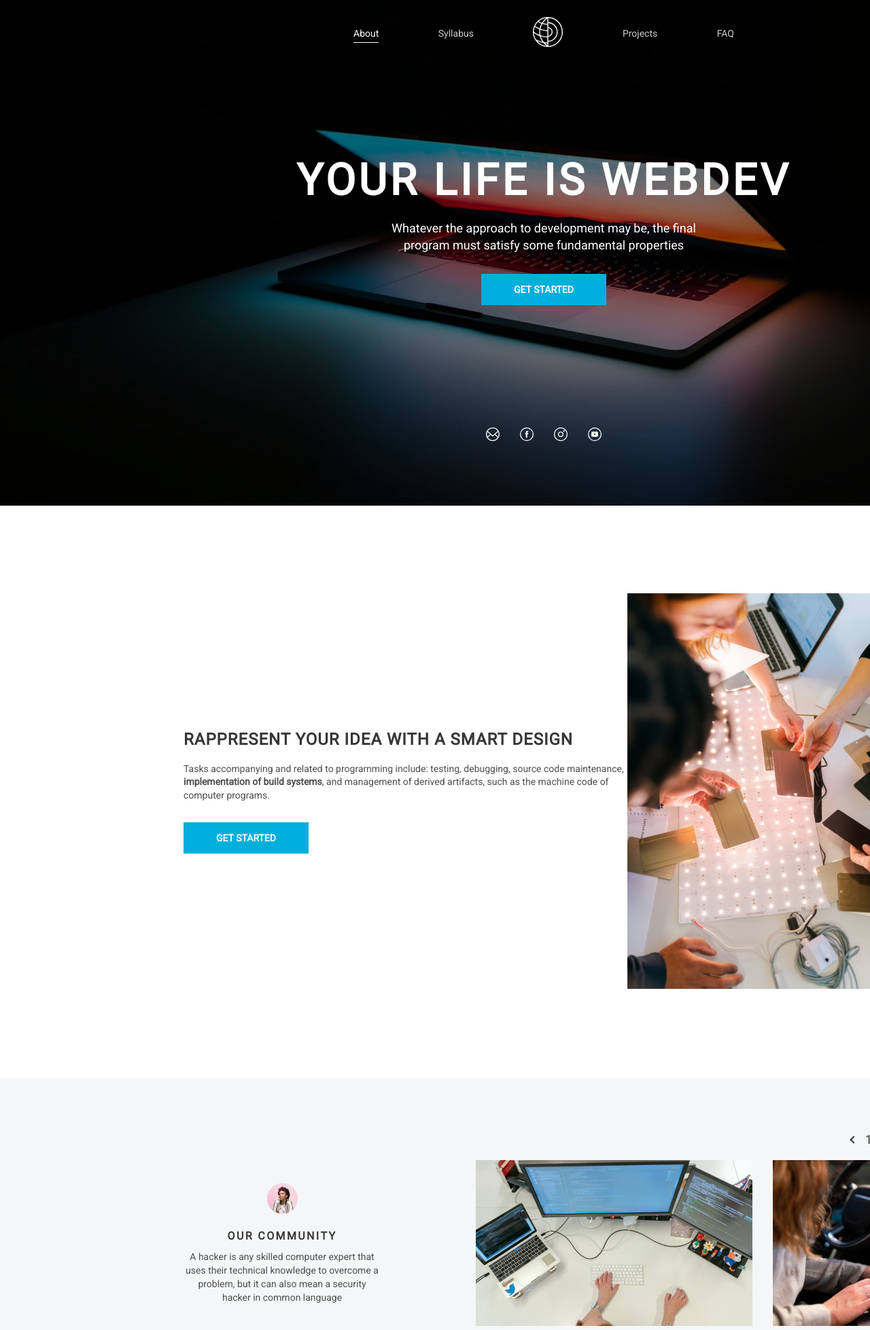
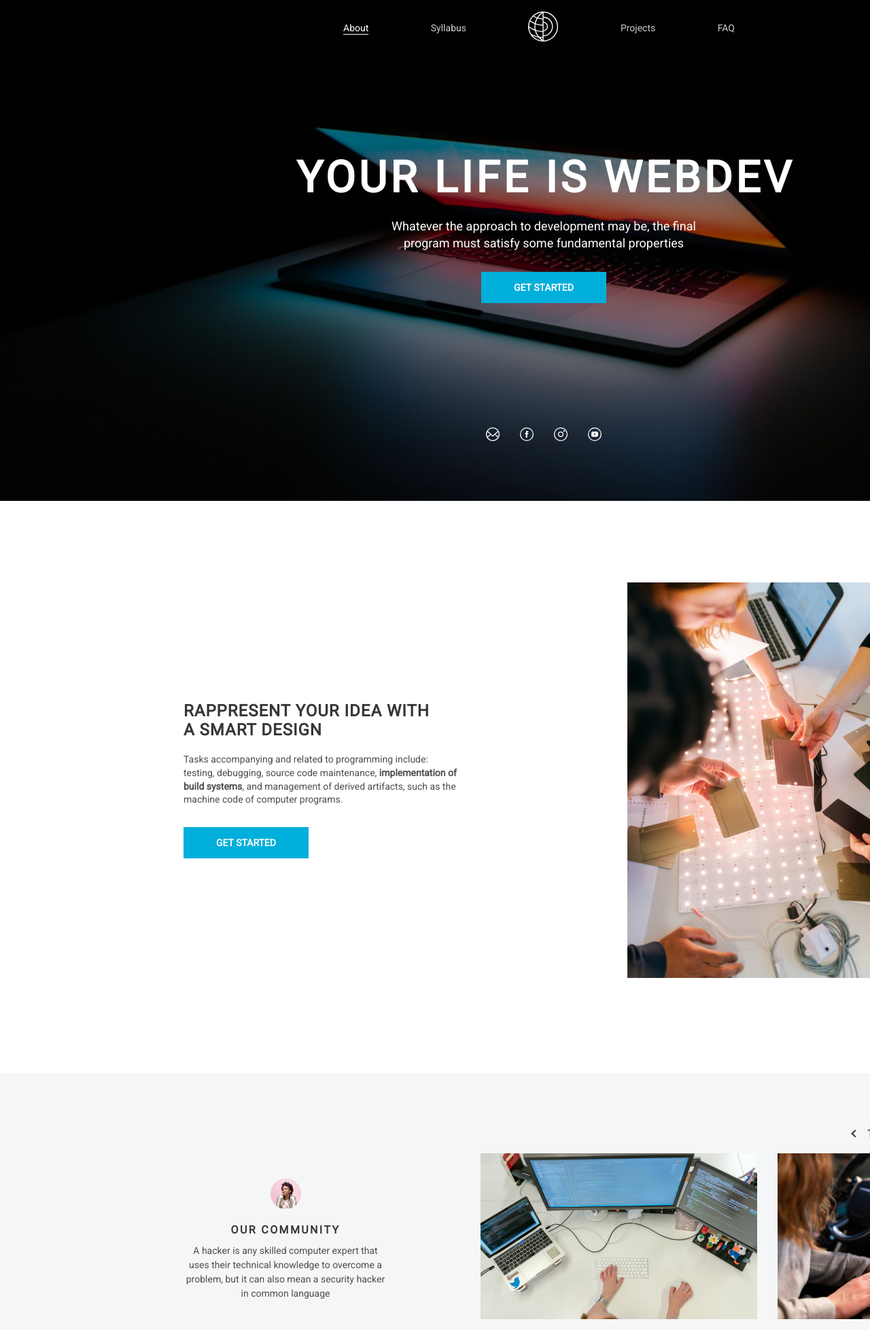
Before and after one commit to lebedos2103/webdev, a plain HTML site: page index.html in a window 1280 px wide. Shown: the top 1957 px of the page at 68% size. Drawn offline with Linux system fonts and the light colour scheme.

Commit message:
fix: update styles to pixelperfect version

```diff
--- a/style.css
+++ b/style.css
@@ -10,9 +10,8 @@ body {
 h1{
     font-weight: bold;
     font-size: 64px;
-    line-height: 75px;
-
-    letter-spacing: 4.5px;
+    line-height: 71px;
+    letter-spacing: 4.8px;
     text-transform: uppercase;
 }
 
@@ -143,13 +142,15 @@ p {
 }
 
 .promo {
-    height: 744px;
+    height: 737px;
     background: rgba(0, 0, 0, 0.4) url(assets/bg-image.png) center/cover;
 }
 
-.header {
-    width: 35%;
+.header__nav {
+    width: 36%;
     margin: 0 auto;
+    padding-top: 17px;
+    padding-right: 14px;
 }
 
 .nav {
@@ -157,9 +158,6 @@ p {
     flex-direction: row;
     align-items: center;
     justify-content: space-between;
-
-    padding: 25px 0;
-
     list-style: none;
 }
 
@@ -174,7 +172,7 @@ p {
 }
 
 .nav__item_active, .nav__item_text:hover {
-    padding-bottom: 5px;
+    padding-bottom: 1px;
 
     font-weight: 500;
     opacity: 1;
@@ -194,16 +192,17 @@ p {
     align-items: center;
     text-align: center;
 
-    margin-top: 130px;
+    margin-top: 161px;
 }
 
 .your-life__title {
+    padding-left: 5px;
     color: white;
 }
 
 .your-life__description {
     width: 500px;
-    margin-top: 20px;
+    margin-top: 23px;
 
     font-size: 18px;
     color: white;
@@ -223,7 +222,7 @@ p {
     align-items: center;
 
     width: 170px;
-    margin: 180px auto 0;
+    margin: 183px auto 0;
 }
 
 .social__link {
@@ -257,18 +256,20 @@ p {
     align-items: center;
 }
 
-.container__wrapper {
+.container__info {
     width: 407px;
 }
 
 .container__image {
     /*width: 410px;*/
     /*height: 580px;*/
+    padding-bottom: 18px;
 }
 
 .container__title {
     color: #373737;
     margin-bottom: 20px;
+    padding-right: 35px;
 }
 
 .container__description {
@@ -280,10 +281,18 @@ p {
     height: 842px;
     background: white;
 }
+.rappresent__wrapper {
+    padding-bottom: 21px;
+}
+.rappresent__image {
+    /*padding-bottom: 14px;*/
+}
 
 .our-community {
     height: 504px;
     margin-left: 270px;
+
+    overflow-x: hidden;
 }
 
 .layout-2-col {
@@ -294,10 +303,12 @@ p {
     width: 300px;
     margin-top: 155px;
     text-align: center;
+
+    flex-shrink: 0;
 }
 
 .community__image {
-    margin-bottom: 20px;
+    margin-bottom: 18px;
 }
 
 .community__title {
@@ -305,11 +316,11 @@ p {
 }
 
 .community__description {
-    line-height: 20px;
+    line-height: 21px;
 }
 
 .slider {
-    margin-left: 140px;
+    margin-left: 137px;
 }
 
 .slider__nav {
@@ -318,9 +329,9 @@ p {
     justify-content: space-around;
 
     width: 80px;
-    margin-top: 80px;
-    margin-left: 550px;
-    margin-bottom: 20px;
+    margin-top: 78px;
+    margin-left: 545px;
+    margin-bottom: 19px;
     font-size: 18px;
 
     color: #373737;
@@ -347,8 +358,7 @@ p {
 
 .slider__items {
     display: flex;
-    width: 900px;
-    overflow-x: hidden;
+    /*width: 900px;*/
 }
 
 .slider__item {
@@ -360,9 +370,12 @@ p {
     background: white;
 }
 
+.implement__wrapper {
+    padding: 0 107px 21px 0;
+}
+
 .implement__image {
     order: -1;
-    margin-right: -40px;
 }
 
 .subscribe {
@@ -377,6 +390,10 @@ p {
 
 .subscribe__title {
     margin-bottom: 30px;
+    color: white;
+}
+.subscribe__form {
+    padding-bottom: 57px;
 }
 
 .download {
@@ -402,23 +419,26 @@ p {
 }
 
 .footer {
+    height: 184px;
+    background: black;
+    padding-top: 59px;
+}
+
+.footer__wrapper {
     display: flex;
     align-items: center;
-    height: 184px;
-
-    background: black;
 }
 
 .footer__menu {
-    width: 240px;
+    width: 236px;
     margin-left: 160px;
 }
 
 .footer__logo {
-    margin-left: 380px;
+    margin-left: 382px;
 }
 
 .footer__copyright {
-    margin-left: 440px;
+    margin-left: 448px;
     color: #818181;
 }
```
